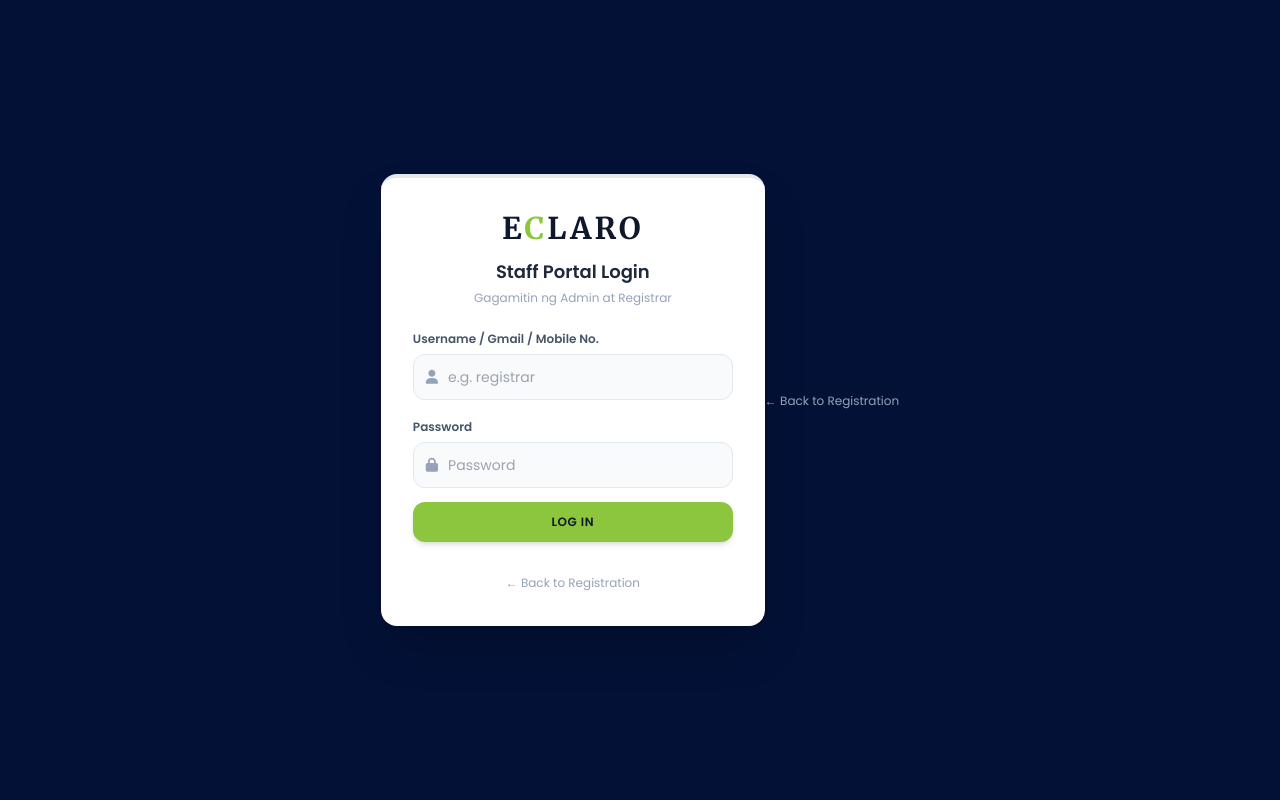
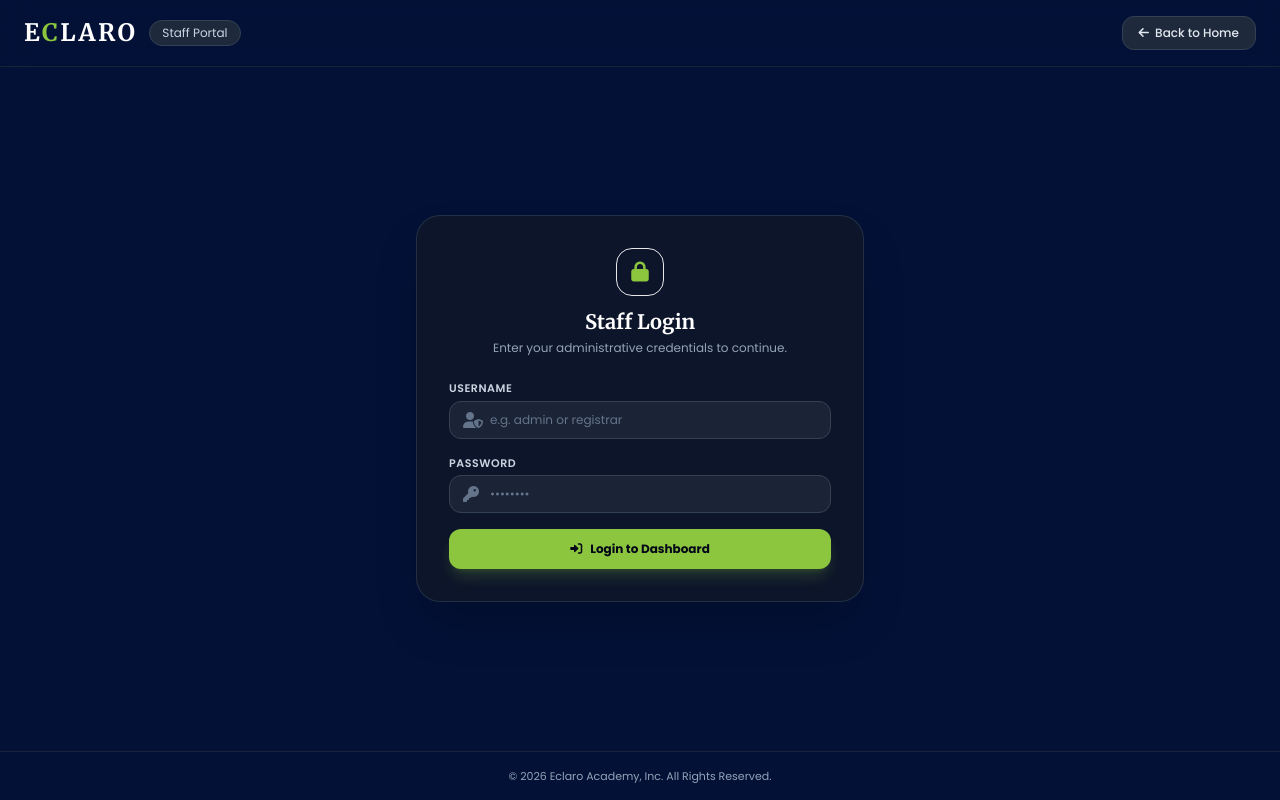
Before and after one commit to erickarcenal-hue/eclaro-visitor-system, a Flask app: page /login in a window 1280 px wide. Run offline with Flask 3, Linux system fonts and the light colour scheme; some libraries are stand-ins or nearby versions.

Commit message:
Update login.html

```diff
--- a/templates/login.html
+++ b/templates/login.html
@@ -3,70 +3,84 @@
 <head>
     <meta charset="UTF-8">
     <meta name="viewport" content="width=device-width, initial-scale=1.0">
-    <title>Eclaro Staff Login</title>
+    <title>Eclaro - Staff Login</title>
+    <link rel="icon" type="image/png" href="https://www.eclaro.com/favicon.ico">
     <script src="https://cdn.tailwindcss.com"></script>
     <link href="https://cdnjs.cloudflare.com/ajax/libs/font-awesome/6.0.0/css/all.min.css" rel="stylesheet">
-    <link href="https://fonts.googleapis.com/css2?family=Merriweather:wght@700&family=Poppins:wght@400;600&display=swap" rel="stylesheet">
+    <link href="https://fonts.googleapis.com/css2?family=Merriweather:wght@400;700&family=Poppins:wght@300;400;500;600;700&display=swap" rel="stylesheet">
     <style>
         body { font-family: 'Poppins', sans-serif; }
         .font-serif-title { font-family: 'Merriweather', serif; }
         .bg-eclaro-navy { background-color: #031137; }
         .bg-eclaro-lime { background-color: #8CC63F; }
         .text-eclaro-lime { color: #8CC63F; }
+        .border-eclaro-lime { border-color: #8CC63F; }
     </style>
 </head>
-<body class="bg-eclaro-navy min-h-screen flex items-center justify-center p-4">
+<body class="bg-eclaro-navy min-h-screen flex flex-col justify-between text-slate-100">
 
-    <div class="bg-white p-8 rounded-2xl shadow-2xl w-full max-w-sm space-y-5 border-t-4 border-eclaro-lime">
-        <div class="text-center space-y-1">
-            <span class="text-3xl font-black text-slate-900 tracking-widest font-serif-title">E<span class="text-eclaro-lime">C</span>LARO</span>
-            <h2 class="text-lg font-bold text-slate-800 pt-2">Staff Portal Login</h2>
-            <p class="text-xs text-slate-400">Gagamitin ng Admin at Registrar</p>
+    <header class="w-full px-6 py-4 flex justify-between items-center border-b border-slate-800/80 backdrop-blur-md">
+        <div class="flex items-center gap-3">
+            <span class="text-2xl font-black text-white tracking-widest font-serif-title">E<span class="text-eclaro-lime">C</span>LARO</span>
+            <span class="hidden sm:inline-block text-xs bg-slate-800 text-slate-300 px-3 py-1 rounded-full border border-slate-700">Staff Portal</span>
+        </div>
+        <div>
+            <a href="/" class="text-xs bg-slate-800 hover:bg-slate-700 text-slate-200 px-4 py-2 rounded-xl font-medium border border-slate-700 transition-all flex items-center gap-1.5">
+                <i class="fas fa-arrow-left"></i> Back to Home
+            </a>
+        </div>
+    </header>
+
+    <main class="flex-grow flex items-center justify-center p-4">
+        <div class="w-full max-w-md bg-slate-900/90 backdrop-blur-xl border border-slate-700/60 p-6 sm:p-8 rounded-3xl shadow-2xl relative overflow-hidden">
+            <div class="absolute top-0 left-0 right-0 h-1.5 bg-gradient-to-r from-eclaro-lime via-teal-400 to-eclaro-lime"></div>
+
+            <div class="mb-6 text-center">
+                <div class="w-12 h-12 bg-eclaro-lime/20 text-eclaro-lime rounded-2xl flex items-center justify-center mx-auto text-xl border border-eclaro-lime/30 mb-3">
+                    <i class="fas fa-lock"></i>
+                </div>
+                <h1 class="text-xl font-bold font-serif-title text-white">Staff Login</h1>
+                <p class="text-xs text-slate-400 mt-1">Enter your administrative credentials to continue.</p>
             </div>
 
             {% with messages = get_flashed_messages(with_categories=true) %}
                 {% if messages %}
                     {% for category, message in messages %}
-              <div class="text-xs p-3 rounded-xl bg-red-100 text-red-800 text-center font-semibold">
-                {{ message }}
+                        <div class="mb-4 bg-rose-500/10 border border-rose-500/30 text-rose-300 px-4 py-3 rounded-xl text-xs flex items-center gap-2">
+                            <i class="fas fa-circle-exclamation"></i>
+                            <span>{{ message }}</span>
                         </div>
                     {% endfor %}
                 {% endif %}
             {% endwith %}
 
-        <form action="/login" method="POST" class="space-y-3.5">
+            <form action="/login" method="POST" class="space-y-4">
                 <div>
-                <label class="text-xs font-semibold text-slate-600">Username / Gmail / Mobile No.</label>
-                <div class="mt-1 bg-slate-50 border border-slate-200 rounded-xl p-3 flex items-center gap-2.5">
-                    <i class="fas fa-user text-slate-400 text-sm"></i>
-                    <input type="text" name="username" required placeholder="e.g. registrar" class="bg-transparent text-sm w-full focus:outline-none">
+                    <label class="block text-[11px] font-semibold text-slate-300 uppercase tracking-wider mb-1">Username</label>
+                    <div class="relative">
+                        <span class="absolute inset-y-0 left-0 flex items-center pl-3.5 text-slate-500"><i class="fas fa-user-shield"></i></span>
+                        <input type="text" name="username" required placeholder="e.g. admin or registrar" class="w-full bg-slate-800/80 border border-slate-700 rounded-xl px-3.5 py-2.5 pl-10 text-xs text-white placeholder-slate-500 focus:outline-none focus:border-[#8CC63F] transition-all">
                     </div>
                 </div>
 
                 <div>
-                <label class="text-xs font-semibold text-slate-600">Password</label>
-                <div class="mt-1 bg-slate-50 border border-slate-200 rounded-xl p-3 flex items-center gap-2.5">
-                    <i class="fas fa-lock text-slate-400 text-sm"></i>
-                    <input type="password" name="password" required placeholder="Password" class="bg-transparent text-sm w-full focus:outline-none">
+                    <label class="block text-[11px] font-semibold text-slate-300 uppercase tracking-wider mb-1">Password</label>
+                    <div class="relative">
+                        <span class="absolute inset-y-0 left-0 flex items-center pl-3.5 text-slate-500"><i class="fas fa-key"></i></span>
+                        <input type="password" name="password" required placeholder="••••••••" class="w-full bg-slate-800/80 border border-slate-700 rounded-xl px-3.5 py-2.5 pl-10 text-xs text-white placeholder-slate-500 focus:outline-none focus:border-[#8CC63F] transition-all">
                     </div>
                 </div>
 
-            <button type="submit" class="w-full bg-eclaro-lime hover:bg-lime-600 text-slate-900 font-bold py-3 rounded-xl shadow-md transition-all uppercase text-xs tracking-wider mt-2">
-                Log In
+                <button type="submit" class="w-full bg-[#8CC63F] hover:bg-[#7ab332] text-slate-950 font-bold py-3 rounded-xl text-xs transition-all shadow-lg shadow-[#8CC63F]/20 mt-2 flex items-center justify-center gap-2">
+                    <i class="fas fa-right-to-bracket"></i> Login to Dashboard
                 </button>
             </form>
+        </div>
+    </main>
 
-        <div class="text-center pt-2">
-            <a href="/" class="text-xs text-slate-400 hover:text-slate-600">← Back to Registration</a>
-        </div>
-    </div>
+    <footer class="w-full text-center py-4 border-t border-slate-800/80 text-[11px] text-slate-400">
+        <p>© 2026 Eclaro Academy, Inc. All Rights Reserved.</p>
+    </footer>
 
 </body>
 </html>
-        <div class="text-center">
-            <a href="/" class="text-xs text-slate-400 hover:text-slate-600">← Back to Registration</a>
-        </div>
-    </div>
-
-</body>
-</html>
```
Lines whose indentation alone changed are shown as unchanged.
